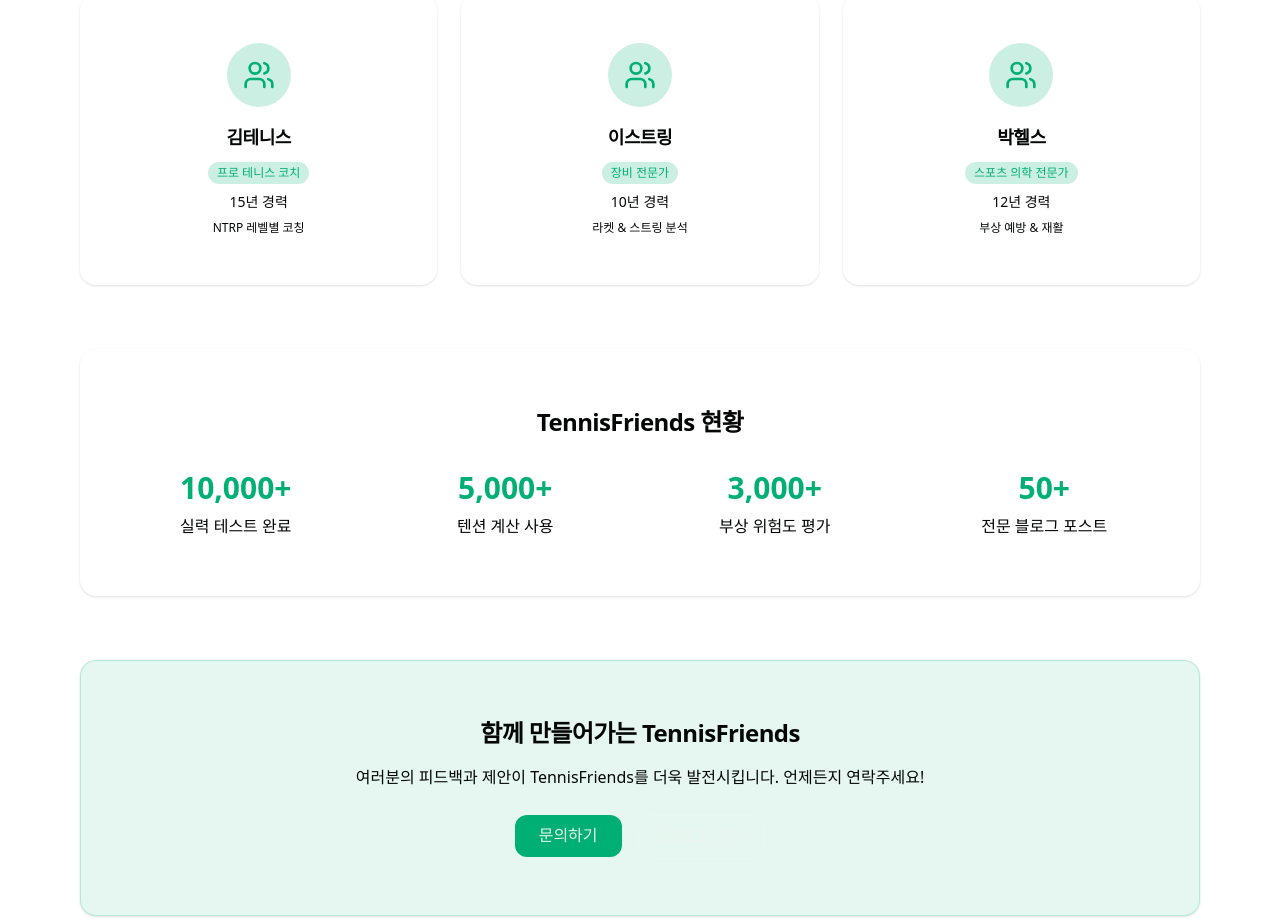
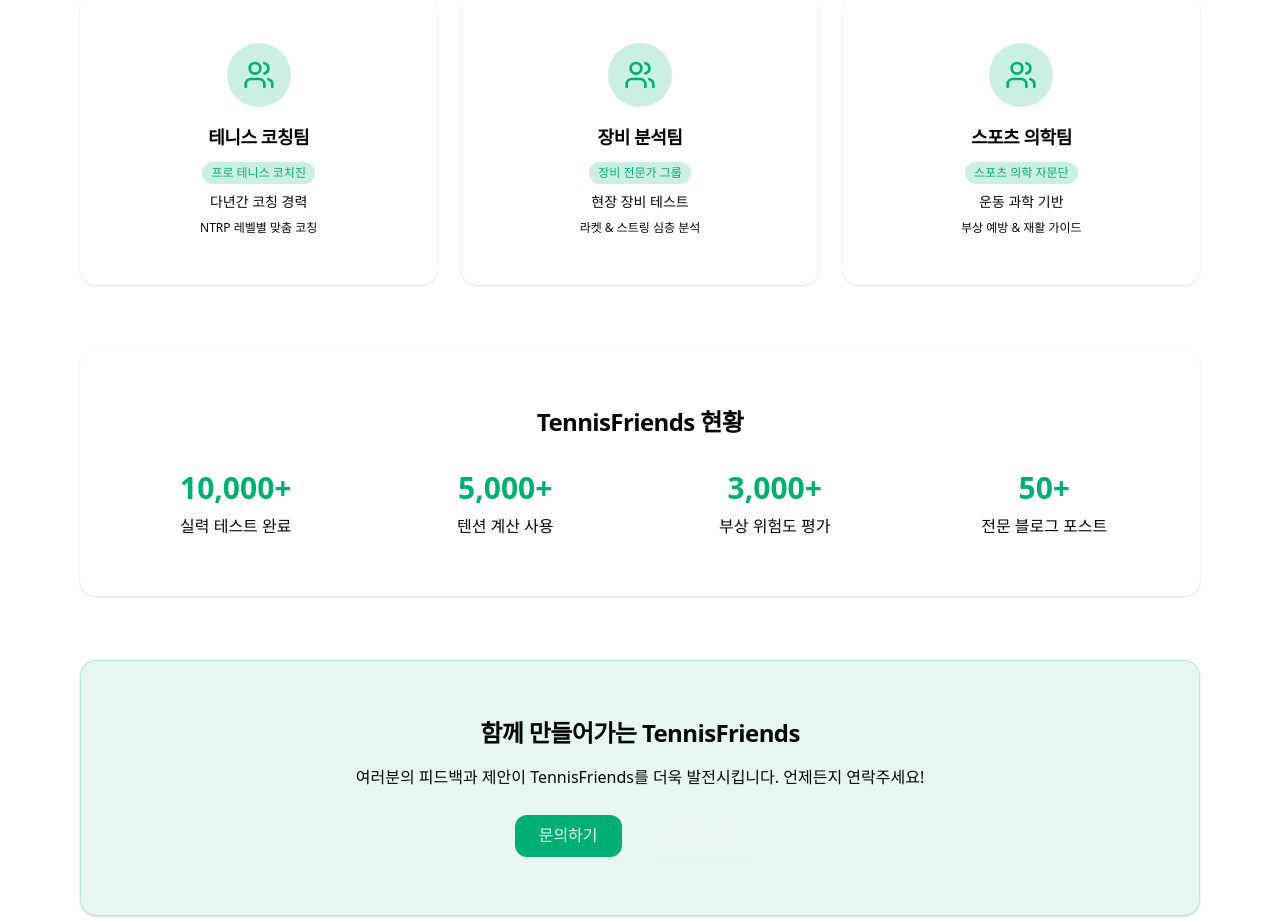
Before and after one commit to lsk7209/tennis_friends, a Next.js app: page /about in a window 1280 px wide. Shown: the part 1080-2000 px from the top of the page. Built offline with nearby package versions, Linux system fonts and the light colour scheme; no server answers; a web font is replaced by a local one.

Commit message:
fix: Replace placeholder team names with proper team descriptions
Co-Authored-By: Claude Opus 4.6 (1M context) <noreply@anthropic.com>

```diff
--- a/src/app/about/page.tsx
+++ b/src/app/about/page.tsx
@@ -22,22 +22,22 @@ export const metadata: Metadata = {
 export default function AboutPage() {
   const teamMembers = [
     {
-      name: '김테니스',
-      role: '프로 테니스 코치',
-      experience: '15년 경력',
-      specialty: 'NTRP 레벨별 코칭'
+      name: '테니스 코칭팀',
+      role: '프로 테니스 코치진',
+      experience: '다년간 코칭 경력',
+      specialty: 'NTRP 레벨별 맞춤 코칭'
     },
     {
-      name: '이스트링',
-      role: '장비 전문가',
-      experience: '10년 경력',
-      specialty: '라켓 & 스트링 분석'
+      name: '장비 분석팀',
+      role: '장비 전문가 그룹',
+      experience: '현장 장비 테스트',
+      specialty: '라켓 & 스트링 심층 분석'
     },
     {
-      name: '박헬스',
-      role: '스포츠 의학 전문가',
-      experience: '12년 경력',
-      specialty: '부상 예방 & 재활'
+      name: '스포츠 의학팀',
+      role: '스포츠 의학 자문단',
+      experience: '운동 과학 기반',
+      specialty: '부상 예방 & 재활 가이드'
     }
   ];
 
```
